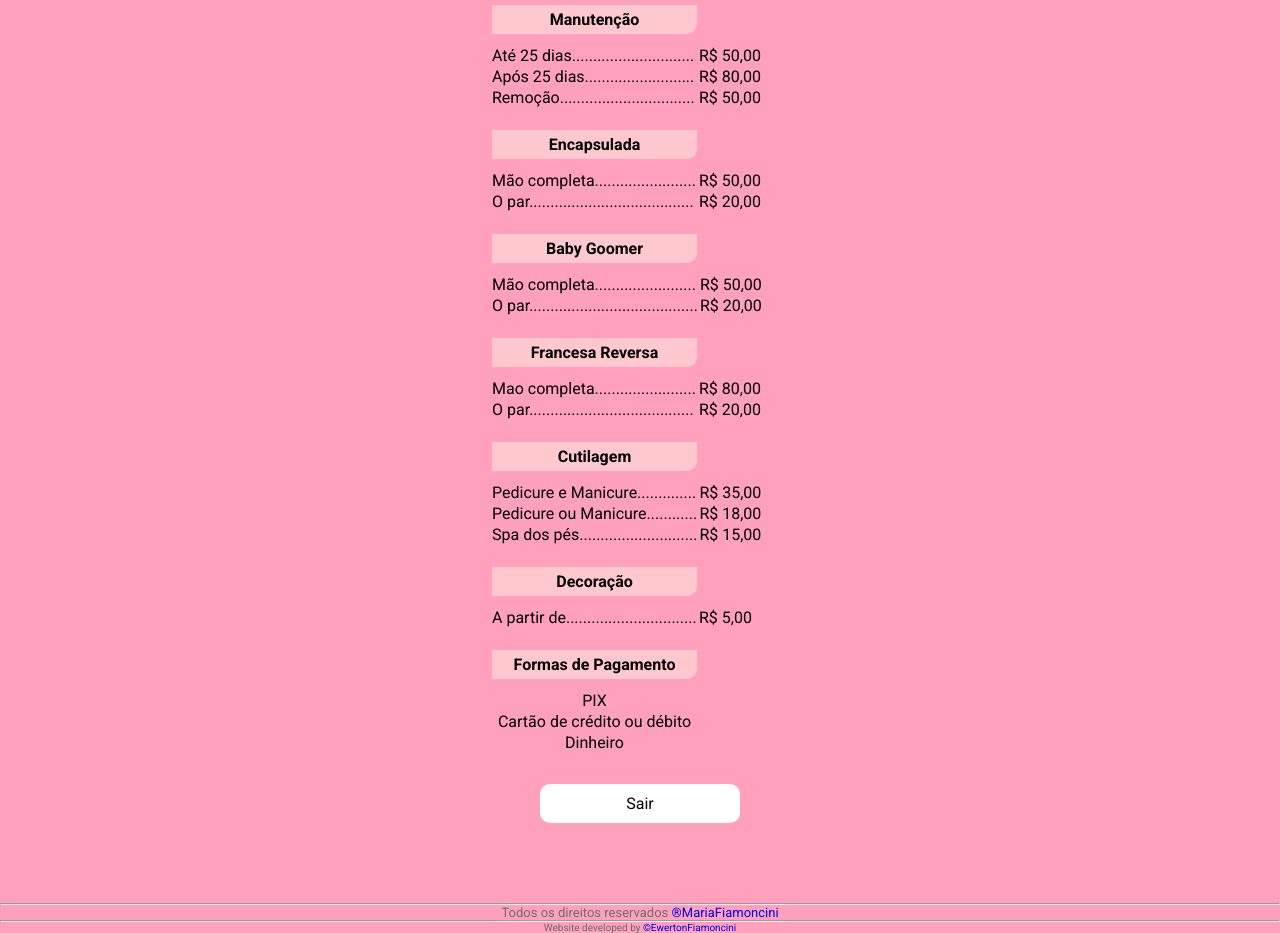
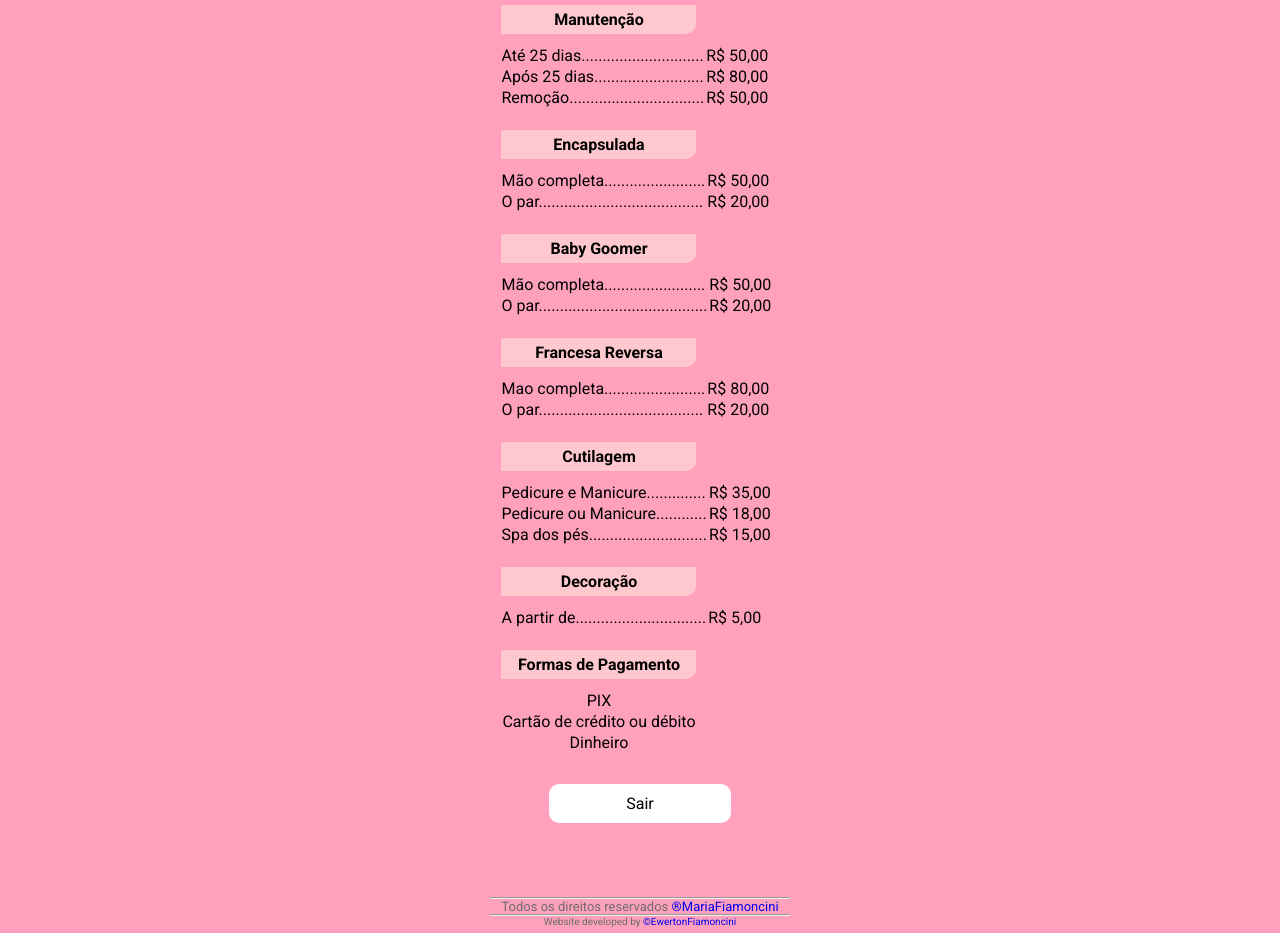
Before and after one commit to EweFiamoncini/MariaFiamonciniNails, a plain HTML site: page pages/prices/prices.html in a window 1280 px wide. Shown: the part 717-1650 px from the top of the page. Drawn offline with Linux system fonts and the light colour scheme.

Commit message:
Update style.css

```diff
--- a/pages/prices/style.css
+++ b/pages/prices/style.css
@@ -1,15 +1,16 @@
 *{
   padding: 0;
   margin: 0;
+  box-sizing: border-box;
+  align-items: center;
+  font-family: 'Roboto', sans-serif;
 }
 
 body{
-  font-family: 'Roboto', sans-serif;
   background-color: #ffa1bd;
-  background-position: center;
-  background-size: contain;
-  background-repeat: no-repeat;
-  background-attachment: fixed;
+  display: grid;
+  justify-content: center;
+  min-height: 100vh;
 }
 
 ul{
@@ -60,7 +61,7 @@ h3{
   color: black;
   display: grid;
   text-align: center;
-  margin: 30px 50px;
+  margin: 30px 50px 0px ;
   background-color: #fff;
   padding: 10px;
   border-radius: 10px;
```
